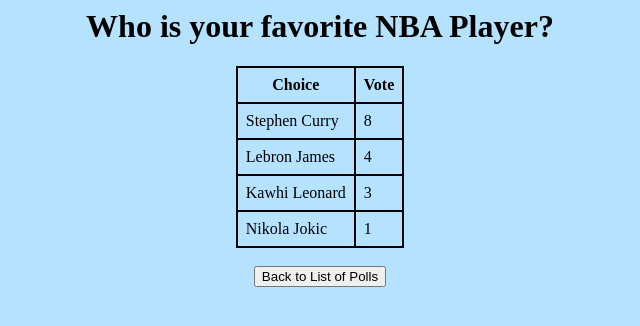
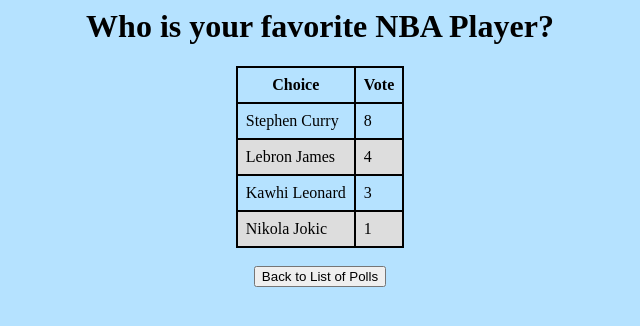
Before and after one commit to ThanadolU/ku-polls, a Django app: page /polls/1/results/ in a window 1280 px wide. Shown: the top 326 px of the page, without its empty margins (320-960 px from the left). Run offline with Django 4.2, Linux system fonts and the light colour scheme; data comes from the database, SQL or seed files in the repository.

Commit message:
updated styling\

```diff
--- a/polls/static/polls/style.css
+++ b/polls/static/polls/style.css
@@ -44,3 +44,7 @@ h1 {
     padding: 8px;
     text-align: left;
 }
+
+.choice tr:nth-child(even) {
+    background-color: #dddddd;
+}
```
